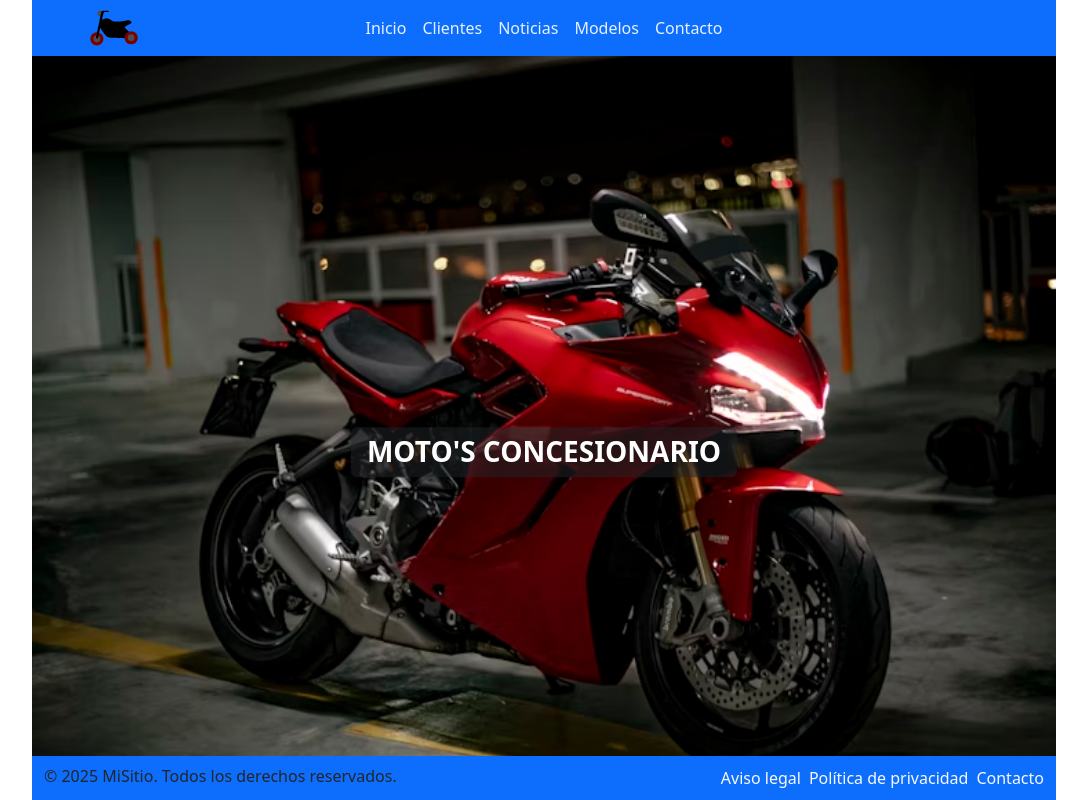
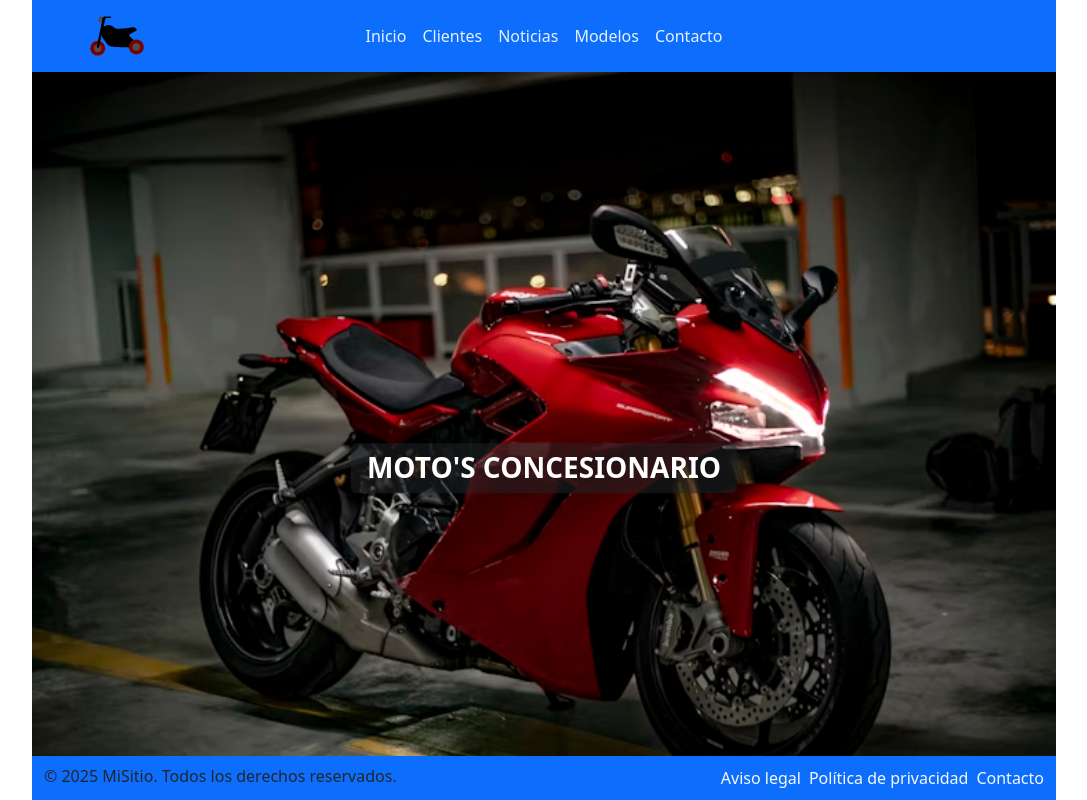
Before and after one commit to ainefp/figueroaperezaine, a Vue app: page / in a window 1280 px wide. Shown: the whole page, without its empty margins (96-1183 px from the left). Built offline with nearby package versions, Linux system fonts and the light colour scheme.

Commit message:
navbar espaciados

```diff
--- a/src/components/NavBar.vue
+++ b/src/components/NavBar.vue
@@ -2,7 +2,7 @@
   <nav class="navbar navbar-dark bg-primary sticky-top navbar-expand-lg">
 
     <router-link id="icono" to="/" class="navbar-brand ms-5"><img class="logo" src="/logo.svg" alt="Logo" /></router-link>
-    <div class="container-fluid">
+    <div class="container-fluid my-2">
       <!-- Marca o logo -->
 
       <!-- Botón de hamburguesa en pantallas pequeñas -->
@@ -58,7 +58,7 @@
 }
 
 .logo {
-  width: 40%;
+  width: 45%;
 }
 
 nav {
```
